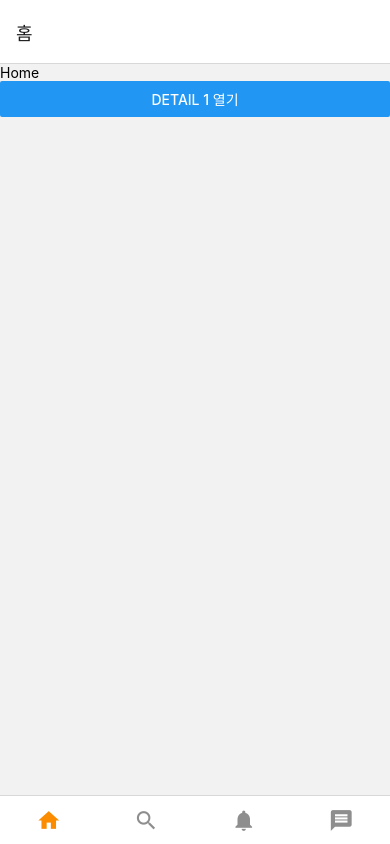
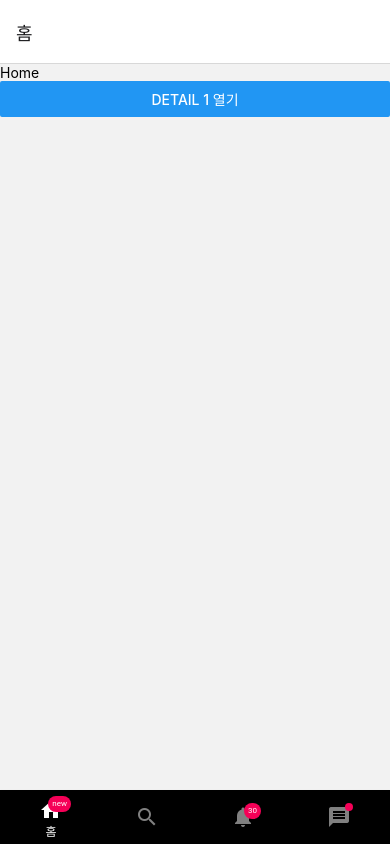
Before and after one commit to Beanxx/Training_React-Native, a React Native app: screen /Main in a window 390 px wide. Built offline with nearby package versions, Linux system fonts and the light colour scheme.

Commit message:
feat: using material-bottom-tab-navigator

```diff
--- a/App.js
+++ b/App.js
@@ -1,10 +1,24 @@
 import React from 'react';
-import {NavigationContainer} from '@react-navigation/native';
+import {
+  getFocusedRouteNameFromRoute,
+  NavigationContainer,
+} from '@react-navigation/native';
 import {createNativeStackNavigator} from '@react-navigation/native-stack';
 import MainScreen from './screens/MainScreen';
 import DetailScreen from './screens/DetailScreen';
 
 const Stack = createNativeStackNavigator();
+
+function getHeaderTitle(route) {
+  const routeName = getFocusedRouteNameFromRoute(route) ?? 'Home';
+  const nameMap = {
+    Home: '홈',
+    Search: '검색',
+    Notification: '알림',
+    Message: '메시지',
+  };
+  return nameMap[routeName];
+}
 
 function App() {
   return (
@@ -13,7 +27,7 @@ function App() {
         <Stack.Screen
           name="Main"
           component={MainScreen}
-          options={{headerShown: false}}
+          options={({route}) => ({title: getHeaderTitle(route)})}
         />
         <Stack.Screen name="Detail" component={DetailScreen} />
       </Stack.Navigator>
--- a/screens/MainScreen.js
+++ b/screens/MainScreen.js
@@ -1,9 +1,9 @@
 import React from 'react';
-import {createBottomTabNavigator} from '@react-navigation/bottom-tabs';
+import {createMaterialBottomTabNavigator} from '@react-navigation/material-bottom-tabs';
 import {Text, View, Button} from 'react-native';
 import Icon from 'react-native-vector-icons/MaterialIcons';
 
-const Tab = createBottomTabNavigator();
+const Tab = createMaterialBottomTabNavigator();
 
 function HomeScreen({navigation}) {
   return (
@@ -43,50 +43,50 @@ function MessageScreen() {
 
 function MainScreen() {
   return (
-    <Tab.Navigator
-      initialRouteName="Home"
-      screenOptions={{
-        tabBarActiveTintColor: '#fb8c00',
-        tabBarShowLabel: false,
-      }}>
+    <Tab.Navigator initialRouteName="Home" tabBarOptions={{showIcon: true}}>
       <Tab.Screen
         name="Home"
         component={HomeScreen}
         options={{
-          title: '홈',
-          tabBarIcon: ({color, size}) => (
-            <Icon name="home" color={color} size={size} />
-          ),
+          tabBarLabel: '홈',
+          tabBarIcon: ({color}) => <Icon name="home" color={color} size={24} />,
+          tabBarColor: 'black',
+          tabBarBadge: 'new',
         }}
       />
       <Tab.Screen
         name="Search"
         component={SearchScreen}
         options={{
-          title: '검색',
-          tabBarIcon: ({color, size}) => (
-            <Icon name="search" color={color} size={size} />
+          tabBarLabel: '검색',
+          tabBarIcon: ({color}) => (
+            <Icon name="search" color={color} size={24} />
           ),
+          tabBarColor: 'gray',
         }}
       />
       <Tab.Screen
         name="Notification"
         component={NotificationScreen}
         options={{
-          title: '알림',
-          tabBarIcon: ({color, size}) => (
-            <Icon name="notifications" color={color} size={size} />
+          tabBarLabel: '알림',
+          tabBarIcon: ({color}) => (
+            <Icon name="notifications" color={color} size={24} />
           ),
+          tabBarColor: 'green',
+          tabBarBadge: 30,
         }}
       />
       <Tab.Screen
         name="Message"
         component={MessageScreen}
         options={{
-          title: '메시지',
-          tabBarIcon: ({color, size}) => (
-            <Icon name="message" color={color} size={size} />
+          tabBarLabel: '메시지',
+          tabBarIcon: ({color}) => (
+            <Icon name="message" color={color} size={24} />
           ),
+          tabBarColor: 'blue',
+          tabBarBadge: true,
         }}
       />
     </Tab.Navigator>
```
Also changed, not shown: package.json (+6 -1 lines), 3 other files (tests, documents, lock files or other folders).
